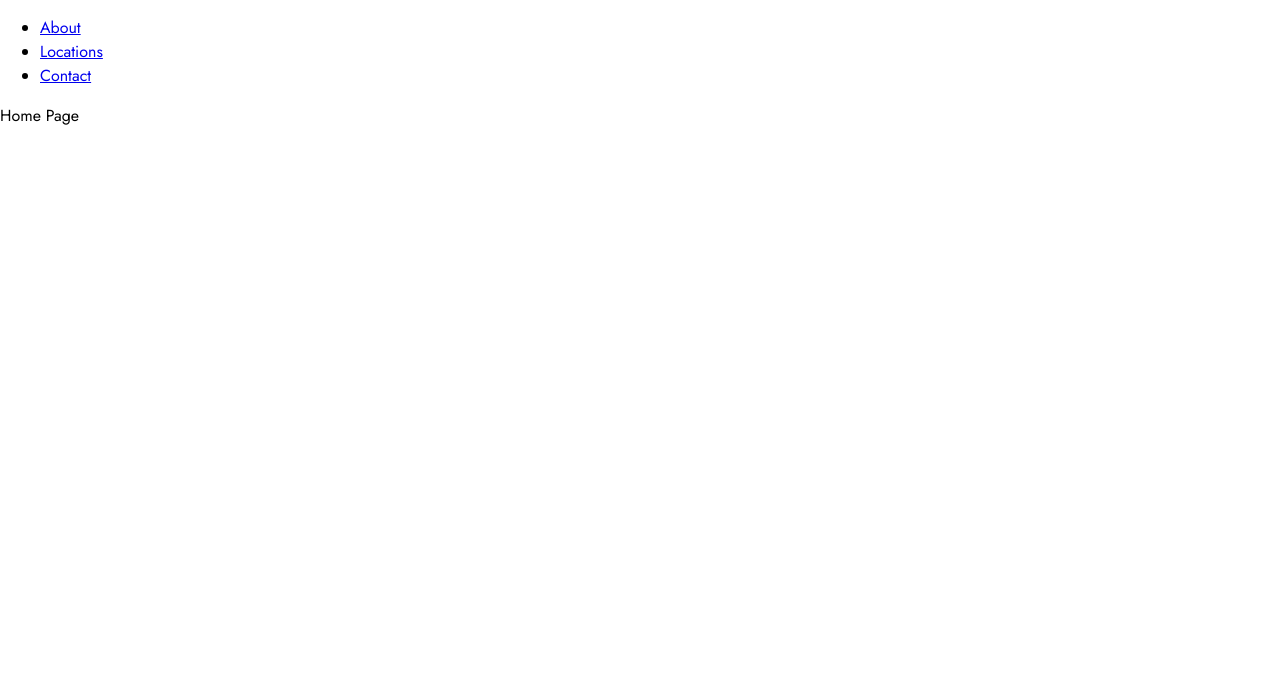
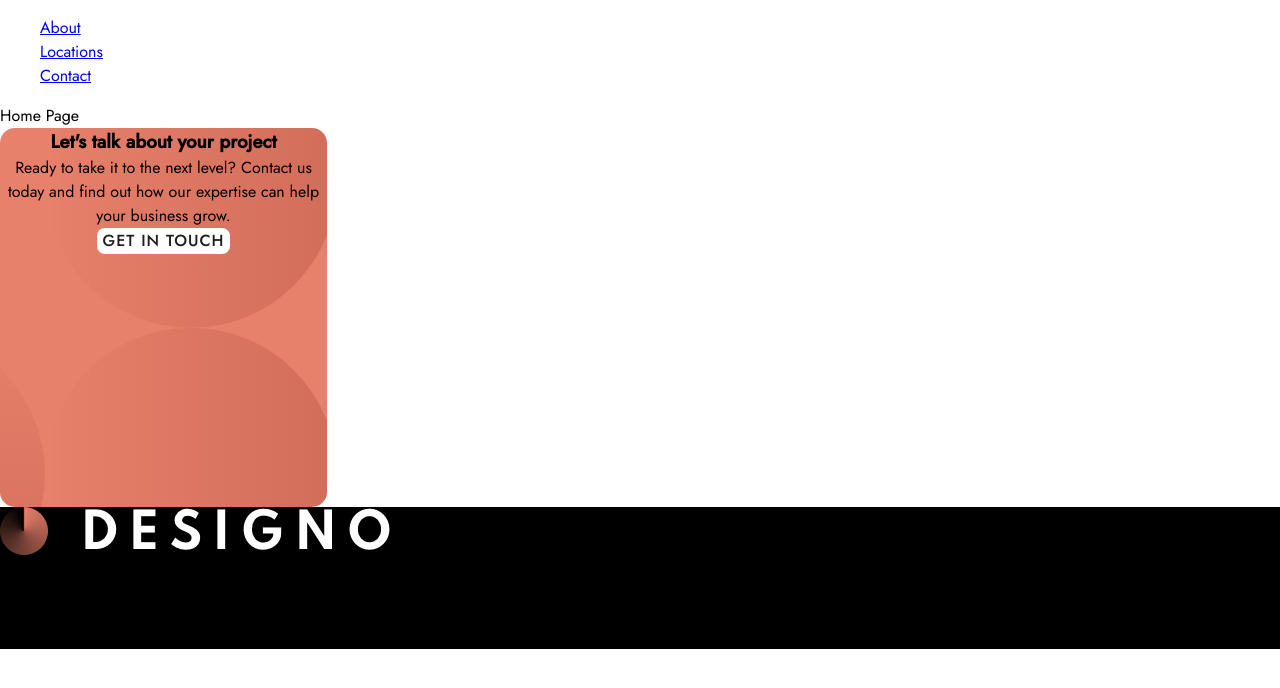
Before and after one commit to MorganBare/Designo-Multi-Page-Website, a React (Create React App) app: page / in a window 1280 px wide. Shown: the top 688 px of the page. Built offline with nearby package versions, Linux system fonts and the light colour scheme.

Commit message:
Added content and svg background of footer

```diff
--- a/src/components/footers/Footer.jsx
+++ b/src/components/footers/Footer.jsx
@@ -1,8 +1,31 @@
 import React from 'react'
-import { FooterContainer } from './Footer.styled'
+import { FooterContainer, GetInTouchContainer, ContactInfoContainer, ContactNav } from './Footer.styled'
+import { DarkButton } from "../../styles/Buttons.styled.js"
+import lightLogo from "../../assets/shared/desktop/logo-light.png"
 
 export default function Footer() {
   return (
-    <FooterContainer></FooterContainer>
+    <FooterContainer>
+
+      <GetInTouchContainer>
+        <div>
+          <h3>Let's talk about your project</h3>
+          <p>Ready to take it to the next level? Contact us today and find out how our expertise can help your business grow.</p>
+        </div>
+        <DarkButton>GET IN TOUCH</DarkButton>
+      </GetInTouchContainer>
+
+      <ContactInfoContainer>
+        <ContactNav>
+          <img src={lightLogo} alt="logo" />
+          <ul>
+            <li>OUR COMPANY</li>
+            <li>LOCATIONS</li>
+            <li>CONTACT</li>
+          </ul>
+        </ContactNav>
+      </ContactInfoContainer>
+
+    </FooterContainer>
   )
 }
--- a/src/components/footers/Footer.styled.js
+++ b/src/components/footers/Footer.styled.js
@@ -1,4 +1,30 @@
 import styled from "styled-components";
 
+import bgMobile from "../../assets/shared/desktop/bg-pattern-call-to-action.svg"
+
 export const FooterContainer = styled.div`
+
+    position: relative;
+
 `;
+
+export const GetInTouchContainer = styled.div`
+    background-image: url('${bgMobile}');
+    background-repeat: no-repeat;
+    background-position-x: 45%;
+    background-position-y: 45%;
+    background-color: var(--peach);
+    text-align: center;
+    height: 379px;
+    width: 327px;
+    border-radius: 15px;
+`;
+
+export const ContactInfoContainer = styled.div`
+
+    background-color: black;
+
+`;
+
+export const ContactNav = styled.nav`
+`;
--- a/src/styles/GlobalStyle.js
+++ b/src/styles/GlobalStyle.js
@@ -28,8 +28,8 @@ body {
 }
 
 /* Remove list styles on ul, ol elements with a list role, which suggests default styling will be removed */
-ul[role='list'],
-ol[role='list'] {
+ul,
+ol {
   list-style: none;
 }
 
```
Also changed, not shown: src/styles/Buttons.styled.js (renamed from src/styles/Buttons.js).
